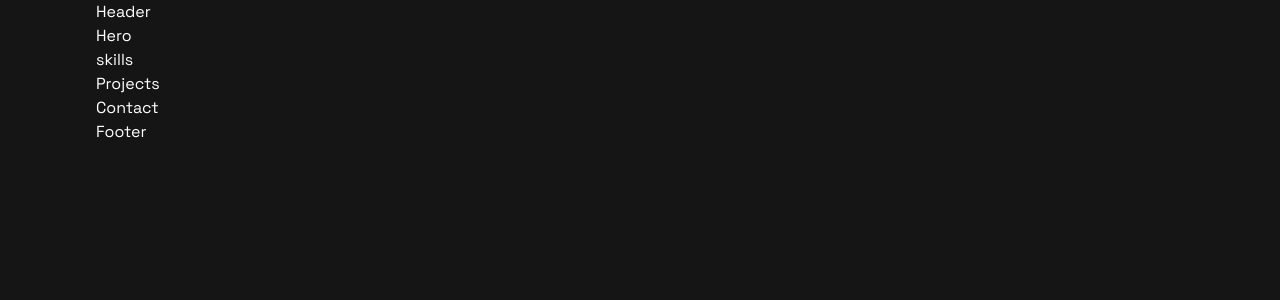
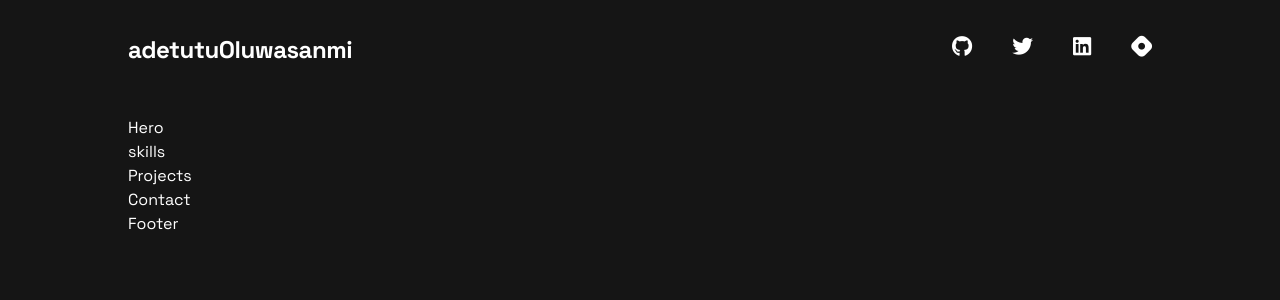
Before and after one commit to adetutudeborah/adetutu-oluwasanmi-portfolio-website, a React (Vite) app: page / in a window 1280 px wide. Shown: the top 300 px of the page. Built offline with nearby package versions, Linux system fonts and the light colour scheme.

Commit message:
added the header section

```diff
--- a/index.html
+++ b/index.html
@@ -9,6 +9,13 @@
     <link rel="preconnect" href="https://fonts.googleapis.com">
     <link rel="preconnect" href="https://fonts.gstatic.com" crossorigin>
     <link href="https://fonts.googleapis.com/css2?family=Space+Grotesk:wght@400;500;600;700&display=swap" rel="stylesheet">
+
+     <!-- Font awesome -->
+     <script
+     src="https://kit.fontawesome.com/8ea8d3b22a.js"
+     crossorigin="anonymous"
+   ></script>
+
   </head>
   <body>
     <div id="root"></div>
--- a/src/App.css
+++ b/src/App.css
@@ -1,3 +1,3 @@
 .app{
-  margin: 0rem 6rem;
+  margin: 0rem 8rem;
 }
--- a/src/Components/Header/Header.css
+++ b/src/Components/Header/Header.css
@@ -0,0 +1,17 @@
+.headercontainer{
+    margin: 2rem 0rem;
+    display: flex;
+    flex-direction: row;
+    justify-content: space-between;
+}
+
+.name{
+    font-weight: 700;
+    font-size: 1.5rem;
+    letter-spacing: -0.444444px;
+}
+
+.socialicon{
+   margin-left: 2.5rem;
+   font-size: 1.3rem;
+}
--- a/src/Components/Header/Header.jsx
+++ b/src/Components/Header/Header.jsx
@@ -4,7 +4,18 @@ import './Header.css';
 function Header() {
     return(
      <div className='headercontainer'>
-        Header
+
+        <div className='headername'>
+            <p className='name'>adetutuOluwasanmi</p>
+        </div>
+
+        <div className='headericons'>
+            <a href='https://github.com/adetutudeborah' target='_blank' className='socialicon'><i class="fa-brands fa-github"></i></a>
+            <a href='https://twitter.com/adetutuoluwa2' target='_blank' className='socialicon'><i className="fa-brands fa-twitter"></i></a>
+            <a href='https://www.linkedin.com/in/adetutu-oluwasanmi/' target='_blank' className='socialicon'><i class="fa-brands fa-linkedin"></i></a>
+            <a href='https://adetutu.hashnode.dev/' target='_blank' className='socialicon'><i class="fa-brands fa-hashnode"></i></a>
+        </div>
+
     </div>
     )
 }
```
